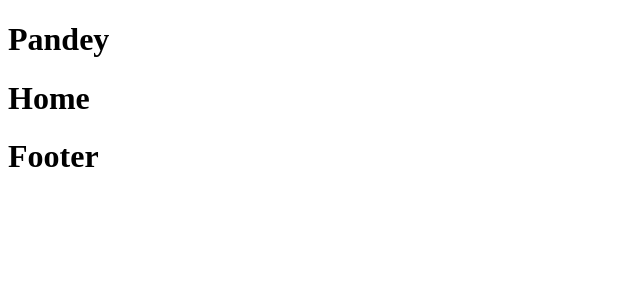
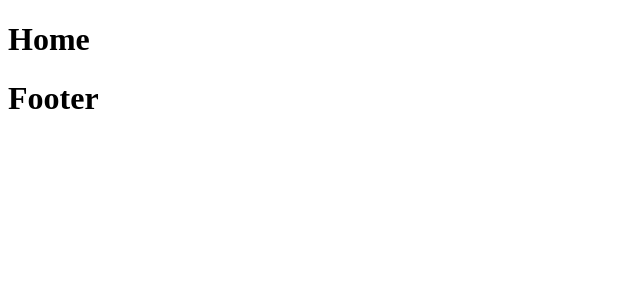
Before and after one commit to pande17827/BookStore, a React (Vite) app in the folder frontend/: page / in a window 1280 px wide. Shown: the top 300 px of the page, without its empty margins (0-640 px from the left). Built offline with nearby package versions, Linux system fonts and the light colour scheme.

Commit message:
Updated all files

```diff
--- a/frontend/src/components/Navbar/Navbar.jsx
+++ b/frontend/src/components/Navbar/Navbar.jsx
@@ -3,9 +3,7 @@
 const Navbar = () => {
   return (
     <>
-        <div className="bg-red-500 text-white">
-            <h1>Pandey</h1>
-        </div>
+
 
     </>
   )
```
